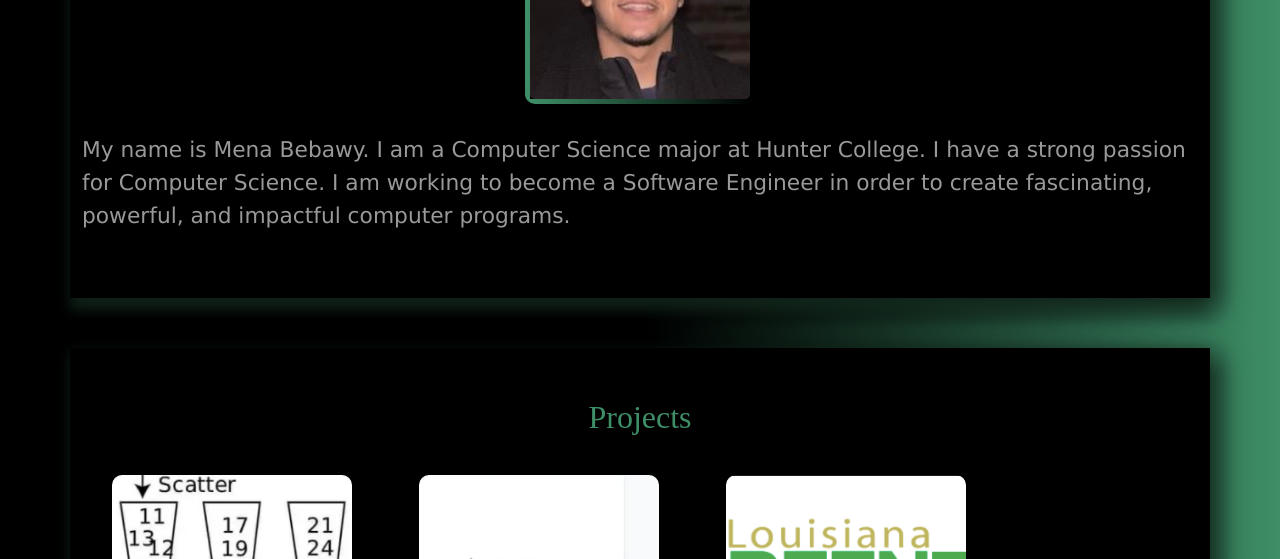
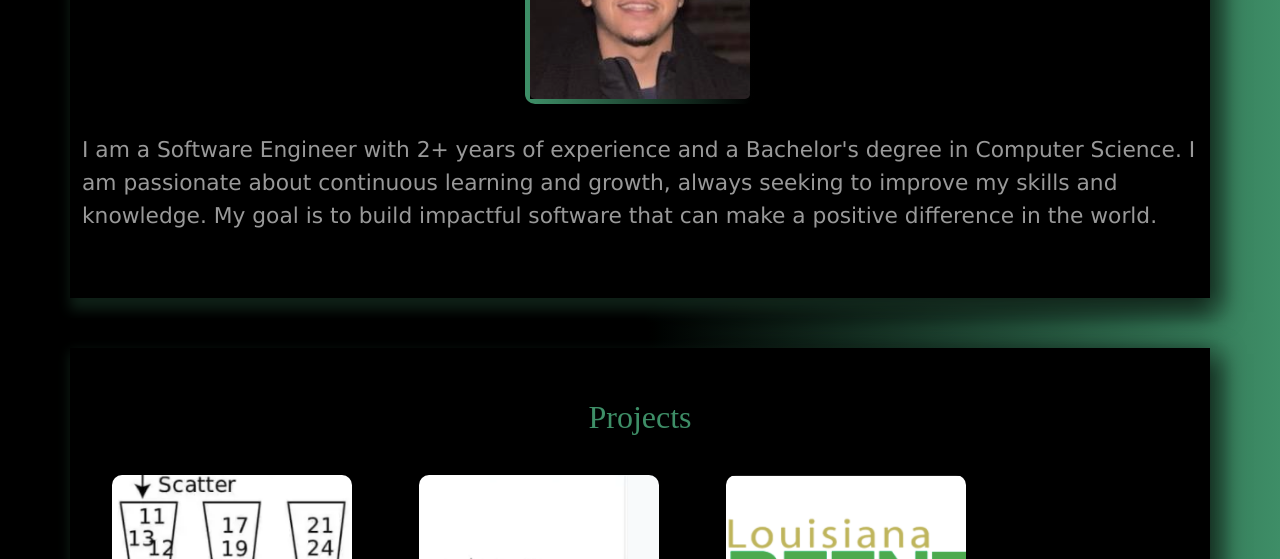
Before and after one commit to menabebawy1/Personal_Website-Portfolio, a plain HTML site: page index.html in a window 1280 px wide. Shown: the part 920-1479 px from the top of the page. Drawn offline with nearby package versions, Linux system fonts and the light colour scheme.

Commit message:
Update index.html

```diff
--- a/index.html
+++ b/index.html
@@ -45,10 +45,9 @@
       <h2>Biography</h2>
       <img id="profile" src="images/updatedimg.png" alt="Profile Picture" />
       <p id="paragraph">
-        My name is Mena Bebawy. I am a Computer Science major at Hunter College.
-        I have a strong passion for Computer Science. I am working to become a
-        Software Engineer in order to create fascinating, powerful, and
-        impactful computer programs.
+        I am a Software Engineer with 2+ years of experience and a Bachelor's degree in Computer Science.
+        I am passionate about continuous learning and growth, always seeking to improve my skills and knowledge.
+        My goal is to build impactful software that can make a positive difference in the world.
       </p>
     </div>
 
```
